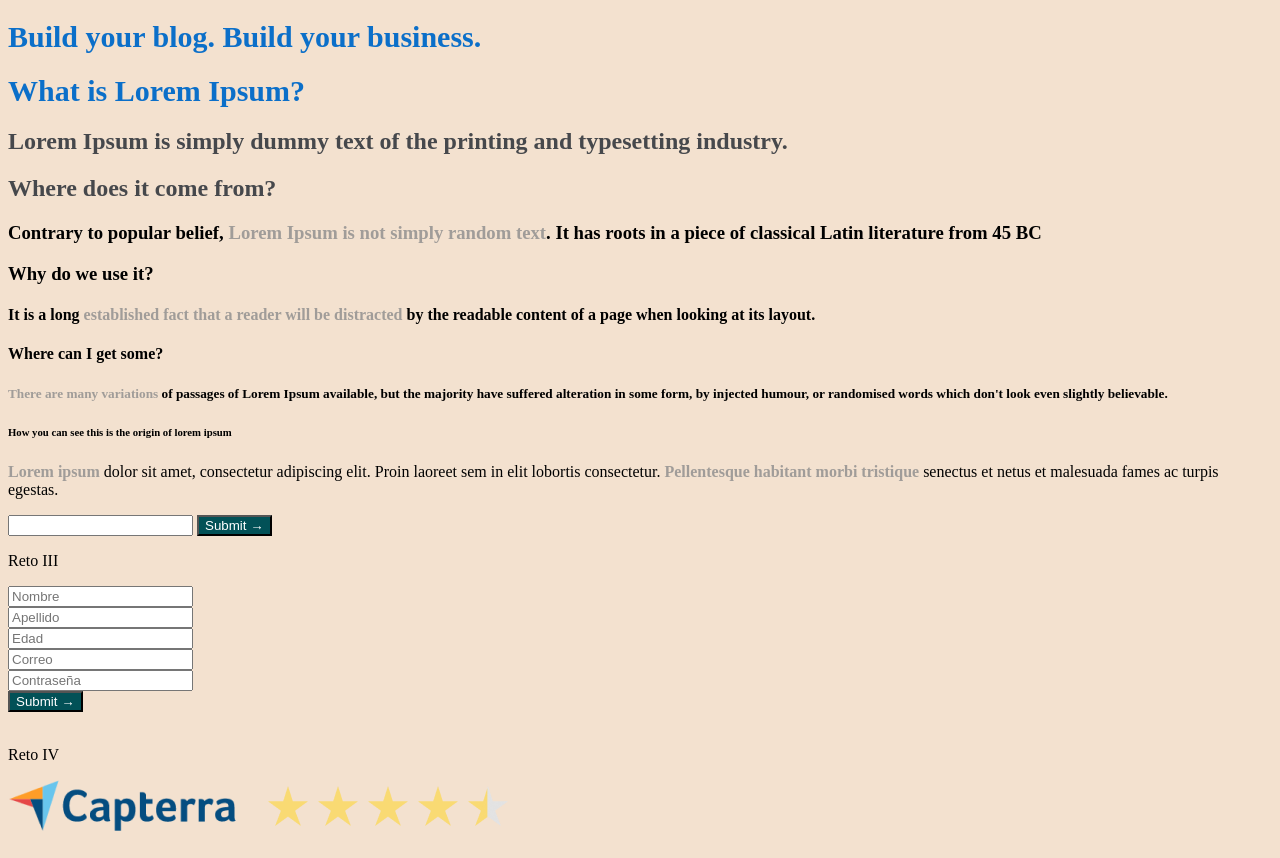
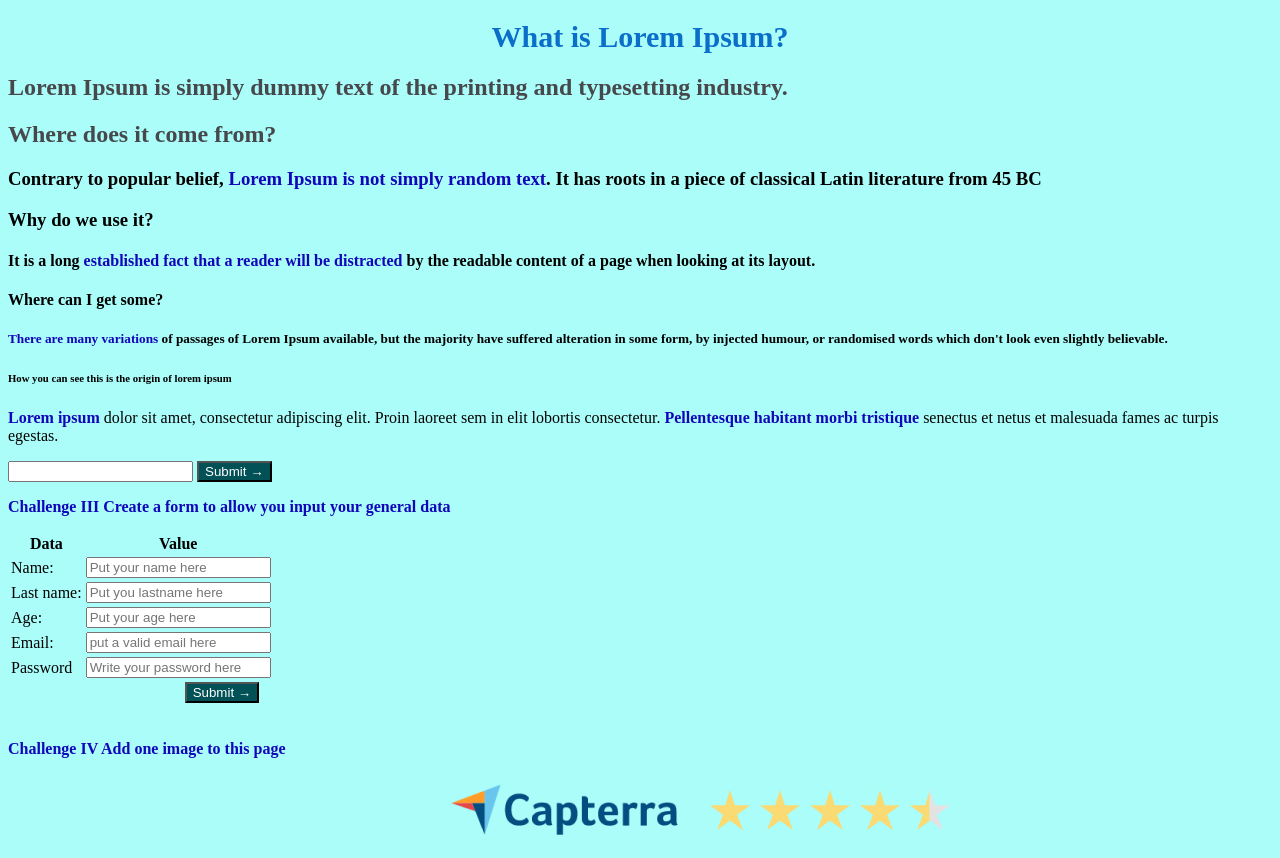
Before and after one commit to EnriqueHM/santander-front, a plain HTML site: page index.html in a window 1280 px wide. Drawn offline with Linux system fonts and the light colour scheme.

Commit message:
Reto VI completado

```diff
--- a/index.html
+++ b/index.html
@@ -9,9 +9,10 @@
 </head>
 <body>
     <!-- Esto es lo quer se ver� en el navegador web -->
-    <h1>Build your blog. Build your business.</h1>
+    <div>
+        <h1 class="page_title">What is Lorem Ipsum?</h1>
+    </div>
 
-    <h1>What is Lorem Ipsum?</h1>
     <h2>Lorem Ipsum is simply dummy text of the printing and typesetting industry.</h2>
 
     <h2>Where does it come from?</h2>
@@ -35,18 +36,53 @@
         <button type="submit">Submit &rarr;</button>
     </form>
 
-    <p>Reto III</p>
+    <p> <strong> Challenge III Create a form to allow you input your general data </strong> </p>
     <form action="">
+        <table>
+            <thead>
+                <th>Data</th>
+                <th>Value</th>
+            </thead>
+            <tr>
+                <td>Name:</td>
+                <td><input type="text" placeholder="Put your name here" required></td>
+            </tr>
+            <tr>
+                <td>Last name:</td>
+                <td><input type="text" placeholder="Put you lastname here" required></td>
+            </tr>
+            <tr>
+                <td>Age:</td>
+                <td><input Type="number" placeholder="Put your age here" required> <br></td>
+            </tr>
+            <tr>
+                <td>Email:</td>
+                <td><input type="email" placeholder="put a valid email here" required> <br></td>
+            </tr>
+            <tr>
+                <td>Password</td>
+                <td><input type="password" placeholder="Write your password here" required><br></td>
+            </tr>
+            <tr>
+                <td></td>
+                <td class="btn-form"><button type="submit">Submit &rarr;</button></td>
+            </tr>
+        </table>
+
+        <!--
         <input type="text" placeholder="Nombre" required> <br>
         <input type="text" placeholder="Apellido" required> <br>
         <input Type="number" placeholder="Edad" required> <br>
         <input type="email" placeholder="Correo" required> <br>
         <input type="password" placeholder="Contraseña" required><br>
-        <button type="submit">Submit &rarr;</button>
+        <button type="submit">Submit &rarr;</button>-->
     </form>
     <br>
-    <p>Reto IV</p>
-    <img src='./capterra.png' alt="Imagen logotipo de Capterra">
+    <p><strong>Challenge IV Add one image to this page</strong></p>
+    <div class="image">
+        <img src='./capterra.png' alt="Imagen logotipo de Capterra">
+    </div>
+
 
 
 </body>
--- a/style.css
+++ b/style.css
@@ -13,9 +13,30 @@ button{
 }
 
 strong{
-    color:#8b8b8bcc;
+    color:#1206b9;
 }
 
 body{
-    background-color: #f3e1cf;
+    background-color: #aafdf9;
+    /*background-image: url('./fondo-ocean.jpg');*/
+
 }
+
+img{
+    margin-right: 10px;
+}
+
+.image{
+    margin: auto;
+    width: 30%;
+    /*border:  solid green;*/
+    padding: 10px;
+}
+
+.page_title{
+    text-align: center;
+}
+
+.btn-form{
+    padding-left:100px;
+}
```
Also changed, not shown: fondo-ocean.jpg (added).
